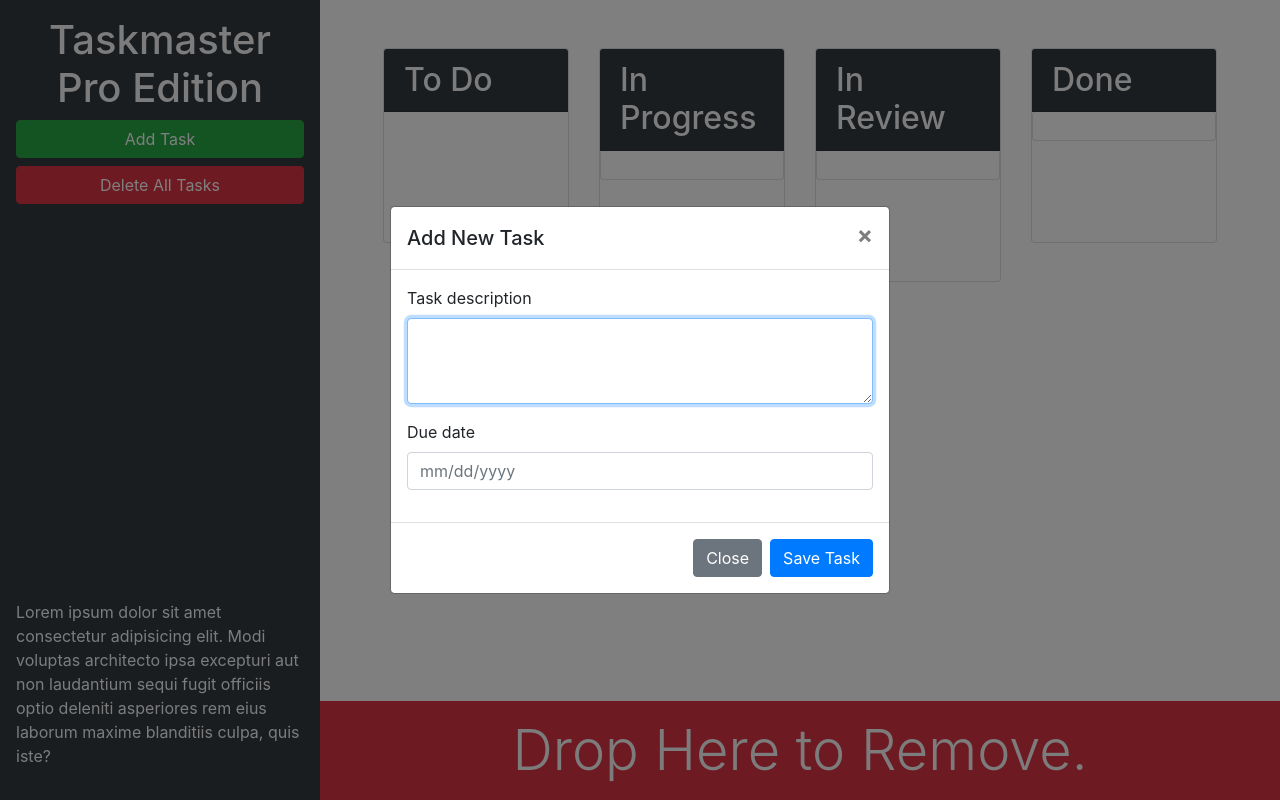
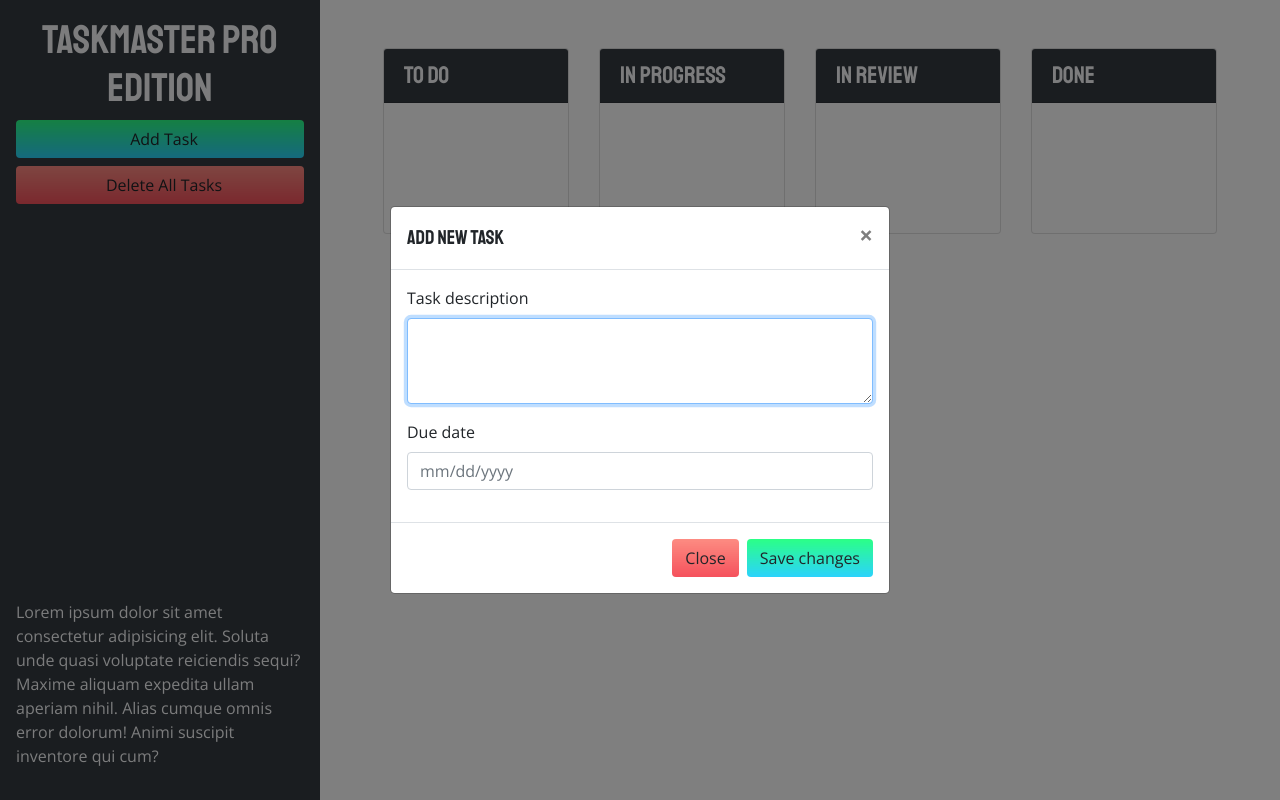
Before and after one commit to tyler1836/taskmaster-pro, a plain HTML site: page taskmaster-starter/index.html in a window 1280 px wide. Both pictures are taken after a click on the button "Add Task". Drawn offline with nearby package versions, Linux system fonts and the light colour scheme; a web font is replaced by a local one.

Commit message:
ux fixes

```diff
--- a/taskmaster-starter/assets/css/style.css
+++ b/taskmaster-starter/assets/css/style.css
@@ -1,3 +1,68 @@
+body {
+  font-family: 'Open Sans', sans-serif;
+}
+
+h1,
+h2,
+h3,
+h4,
+h5,
+h6 {
+  font-family: 'Staatliches', sans-serif;
+}
+
 ul.list-group {
   min-height: 130px;
 }
+
+.bottom-trash {
+  opacity: 0;
+  color: #f1f1f1;
+  font-size: 2.3rem;
+  font-family: "Staatliches", sans-serif;
+  transform: translateY(150px);
+  transition: all .5s ease-in-out;
+  background-color: rgba(234, 0, 39, 0.7);
+}
+
+.bottom-trash-drag {
+  transform: translateY(0);
+  opacity: 1;
+}
+
+.bottom-trash-active {
+  background-color: rgba(234, 0, 39, 1);
+}
+
+.dropover {
+  background: rgba(0,0,0,0.3);
+}
+
+.dropover-active {
+  background: rgba(0,0,0,0.9);
+}
+
+.btn-add,
+.btn-save {
+  background-color: #FA8BFF;
+  background-image: linear-gradient(45deg, #FA8BFF 0%, #2BD2FF 52%, #2BFF88 90%);
+  transition: all .5s ease-out;
+  background-size: 1px 100px;
+  background-position: 0px -10px;
+}
+
+.btn-close,
+.btn-delete {
+  transition: all .5s ease-out;
+  background-size:1px 100px;
+  background-position: 1px -10px;
+  background-color: #ea0028;
+  background-image: linear-gradient(180deg, #FF9A8B 0%, #ea0028 100%);
+}
+
+.btn-save:hover,
+.btn-add:hover,
+.btn-close:hover,
+.btn-delete:hover {
+  background-position: 1px -50px;
+}
--- a/taskmaster-starter/assets/js/script.js
+++ b/taskmaster-starter/assets/js/script.js
@@ -47,19 +47,14 @@ var saveTasks = function() {
 };
 
 var auditTask = function(taskEl) {
-
   // get date from task element
   var date = $(taskEl)
     .find("span")
     .text()
     .trim();
 
-  console.log(date);
-
   // convert to moment object at 5:00pm
   var time = moment(date, "L").set("hour", 17);
-
-  console.log(time);
 
   // remove any old classes from element
   $(taskEl).removeClass("list-group-item-warning list-group-item-danger");
@@ -67,8 +62,7 @@ var auditTask = function(taskEl) {
   // apply new class if task is near/over due date
   if (moment().isAfter(time)) {
     $(taskEl).addClass("list-group-item-danger");
-  }
-  else if (Math.abs(moment().diff(time, "days")) <= 2) {
+  } else if (Math.abs(moment().diff(time, "days")) <= 2) {
     $(taskEl).addClass("list-group-item-warning");
   }
 };
@@ -81,16 +75,18 @@ $(".card .list-group").sortable({
   tolerance: "pointer",
   helper: "clone",
   activate: function(event, ui) {
-    console.log(ui);
+    $(this).addClass("dropover");
+    $(".bottom-trash").addClass("bottom-trash-drag");
   },
   deactivate: function(event, ui) {
-    console.log(ui);
+    $(this).removeClass("dropover");
+    $(".bottom-trash").removeClass("bottom-trash-drag");
   },
   over: function(event) {
-    console.log(event);
+    $(event.target).addClass("dropover-active");
   },
   out: function(event) {
-    console.log(event);
+    $(event.target).removeClass("dropover-active");
   },
   update: function() {
     var tempArr = [];
@@ -120,9 +116,6 @@ $(".card .list-group").sortable({
     // update array on tasks object and save
     tasks[arrName] = tempArr;
     saveTasks();
-  },
-  stop: function(event) {
-    $(this).removeClass("dropover");
   }
 });
 
@@ -133,12 +126,14 @@ $("#trash").droppable({
   drop: function(event, ui) {
     // remove dragged element from the dom
     ui.draggable.remove();
+    $(".bottom-trash").removeClass("bottom-trash-active");
   },
   over: function(event, ui) {
     console.log(ui);
+    $(".bottom-trash").addClass("bottom-trash-active");
   },
   out: function(event, ui) {
-    console.log(ui);
+    $(".bottom-trash").removeClass("bottom-trash-active");
   }
 });
 
@@ -161,7 +156,7 @@ $("#task-form-modal").on("shown.bs.modal", function() {
 });
 
 // save button in modal was clicked
-$("#task-form-modal .btn-primary").click(function() {
+$("#task-form-modal .btn-save").click(function() {
   // get form values
   var taskText = $("#modalTaskDescription").val();
   var taskDate = $("#modalDueDate").val();
@@ -288,3 +283,10 @@ $("#remove-tasks").on("click", function() {
 
 // load tasks for the first time
 loadTasks();
+
+// audit task due dates every 30 minutes
+setInterval(function() {
+  $(".card .list-group-item").each(function() {
+    auditTask($(this));
+  });
+}, 1800000);
--- a/taskmaster-starter/index.html
+++ b/taskmaster-starter/index.html
@@ -6,7 +6,10 @@
   <meta name="viewport" content="width=device-width, initial-scale=1.0">
   <meta http-equiv="X-UA-Compatible" content="ie=edge">
   <link rel="stylesheet" href="https://cdnjs.cloudflare.com/ajax/libs/twitter-bootstrap/4.3.1/css/bootstrap.min.css">
-  <link rel="stylesheet" href="https://cdnjs.cloudflare.com/ajax/libs/jqueryui/1.12.1/themes/base/jquery-ui.min.css">
+  <link rel="stylesheet" href="https://cdnjs.cloudflare.com/ajax/libs/jqueryui/1.12.1/themes/base/jquery-ui.css">
+  <link href="https://fonts.googleapis.com/css2?family=Open+Sans:wght@400;700&family=Staatliches&display=swap" rel="stylesheet">
+  <link rel="stylesheet"
+    href="https://cdnjs.cloudflare.com/ajax/libs/open-iconic/1.1.1/font/css/open-iconic-bootstrap.min.css" />
   <link rel="stylesheet" href="./assets/css/style.css" />
   <title>Taskmaster Pro</title>
 </head>
@@ -15,81 +18,75 @@
 
   <div class="row min-vh-100 no-gutters">
     <header class="col-12 col-lg-3 bg-dark text-light sticky-top d-flex flex-column p-4 p-lg-3">
-      <h1 class="text-center">Taskmaster Pro Edition</h1>
-      <button id="create-task" class="btn btn-block btn-success" data-toggle="modal" data-target="#task-form-modal">Add
-        Task</button>
-      <button id="remove-tasks" class="btn btn-block btn-danger">Delete All Tasks</button>
-      <p class="mt-auto d-none d-lg-block">Lorem ipsum dolor sit amet consectetur adipisicing elit. Modi voluptas
-        architecto ipsa
-        excepturi aut non
-        laudantium sequi fugit officiis optio deleniti asperiores rem eius laborum maxime blanditiis culpa, quis iste?
+        <h1 class="text-center">
+          <span class="oi oi-task d-inline d-lg-none"></span>
+          Taskmaster Pro Edition
+        </h1>
+          <button id="create-task" class="btn btn-block btn-add" data-toggle="modal" data-target="#task-form-modal"><span class="oi oi-plus mr-2"></span>Add Task</button>
+          <button id="remove-tasks" class="btn btn-block btn-delete mb-2 mb-md-4"><span class="oi oi-trash mr-2"> </span>Delete All Tasks</button>
+
+      <span class="oi oi-task display-1 text-center mb-2 d-none d-lg-block mt-auto"></span>
+      <p class="d-none d-lg-block">
+        Lorem ipsum dolor sit amet consectetur adipisicing elit. Soluta unde quasi voluptate reiciendis sequi? Maxime aliquam expedita ullam aperiam nihil. Alias cumque omnis error dolorum! Animi suscipit inventore qui cum?
       </p>
     </header>
-    <main class="col-12 col-lg-9 d-flex flex-column">
+    <main class="col-12 col-lg-9 d-flex flex-column ">
       <div class="m-5 row justify-content-around">
-        <!-- todo start -->
+          <!--  -->
           <div class="col-12 col-md-6 col-xl-3 mb-3">
             <div class="card">
-            <h2 class="card-header text-light bg-dark">To Do</h2>
-            <ul id="list-toDo" class="list-group"></ul>
-          </div>
-        </div>
-        <!-- todo end -->
-        <!-- in progress start -->
-        <div class="col-12 col-md-6 col-xl-3 mb-3">
-          <div class="card">
-            <h2 class="card-header text-light bg-dark">In Progress</h2>
-            <ul id="list-inProgress" class="list-group">
-              <li class="list-group-item">
-                <span class="badge badge-primary badge-pill"></span>
-                <p class="m-1"></p>
-              </li>
+              <h4 class="card-header bg-dark text-light d-flex align-items-center">
+                To Do
+              </h4>
+              <ul id="list-toDo" class="list-group list-group-flush">
               </ul>
             </div>
           </div>
-        <!-- in progress end -->
-        <!-- in review start -->
+          <!--  -->
           <div class="col-12 col-md-6 col-xl-3 mb-3">
             <div class="card">
-            <h2 class="card-header text-light bg-dark">In Review</h2>
-            <ul id="list-inReview" class="list-group">
-              <li class="list-group-item">
-                <span class="badge badge-primary badge-pill"></span>
-                <p class="m-1"></p>
-              </li>
+              <h4 class="card-header bg-dark text-light d-flex align-items-center">
+                In Progress
+              </h4>
+              <ul id="list-inProgress" class="list-group list-group-flush">
               </ul>
             </div>
           </div>
-        <!-- in review end -->
-        <!-- done start -->
+          <!--  -->
           <div class="col-12 col-md-6 col-xl-3 mb-3">
             <div class="card">
-            <h2 class="card-header text-light bg-dark">Done</h2>
-            <ul id="list-done" class="list-group">
-              <li class="list-group-item">
-                <span class="badge badge-primary badge-pill"></span>
-                <p class="m-1"></p>
-              </li>
+              <h4 class="card-header bg-dark text-light d-flex align-items-center">
+                In Review
+              </h4>
+              <ul id="list-inReview" class="list-group list-group-flush">
               </ul>
             </div>
           </div>
-        <!-- done end -->
+          <!--  -->
+          <div class="col-12 col-md-6 col-xl-3 mb-3">
+            <div class="card">
+              <h4 class="card-header bg-dark text-light d-flex align-items-center">
+                Done
+              </h4>
+              <ul id="list-done" class="list-group list-group-flush">
+              </ul>
             </div>
-      <div id="trash" class="mt-auto">
-        <div class="w-100 bg-danger p-3 text-center text-light display-4">
-          Drop Here to Remove.
+          </div>
+      </div>
+      <div class="mt-auto overflow-hidden" id="trash">
+        <div class="w-100 p-3 text-center bottom-trash">
+          <span class="oi oi-trash"> </span> Drop Here to Remove.
         </div>
       </div>
     </main>
   </div>
 
   <!-- Modal -->
-  <div class="modal fade" id="task-form-modal" tabindex="-1" role="dialog" aria-labelledby="task-form-modal"
-    aria-hidden="true">
+  <div class="modal fade" id="task-form-modal" tabindex="-1" role="dialog" aria-labelledby="task-form-modal" aria-hidden="true">
     <div class="modal-dialog modal-dialog-centered" role="document">
       <div class="modal-content">
         <div class="modal-header">
-          <h5 class="modal-title" id="task-form-modal">Add New Task</h5>
+          <h5 class="modal-title" id="myModalTitle">Add New Task</h5>
           <button type="button" class="close" data-dismiss="modal" aria-label="Close">
             <span aria-hidden="true">&times;</span>
           </button>
@@ -98,22 +95,21 @@
           <form>
             <div class="form-group">
               <label for="modalTaskDescription">Task description</label>
-              <textarea id="modalTaskDescription" rows="3" class="form-control"></textarea>
+              <textarea class="form-control" id="modalTaskDescription" rows="3"></textarea>
             </div>
             <div class="form-group">
               <label for="modalDueDate">Due date</label>
-              <input type="text" class="form-control" id="modalDueDate" placeholder="mm/dd/yyyy" autocomplete="off" />
+              <input type="text" class="form-control" placeholder="mm/dd/yyyy" id="modalDueDate" autocomplete="off">
             </div>
           </form>
         </div>
         <div class="modal-footer">
-          <button type="button" class="btn btn-secondary" data-dismiss="modal">Close</button>
-          <button type="button" class="btn btn-primary">Save Task</button>
+          <button type="button" class="btn btn-close" data-dismiss="modal">Close</button>
+          <button type="button" class="btn btn-save">Save changes</button>
         </div>
       </div>
     </div>
   </div>
-
 
   <script src="https://cdnjs.cloudflare.com/ajax/libs/jquery/3.4.1/jquery.min.js"></script>
   <script src="https://cdnjs.cloudflare.com/ajax/libs/jqueryui/1.12.1/jquery-ui.min.js"></script>
```
Lines whose indentation alone changed are shown as unchanged.
